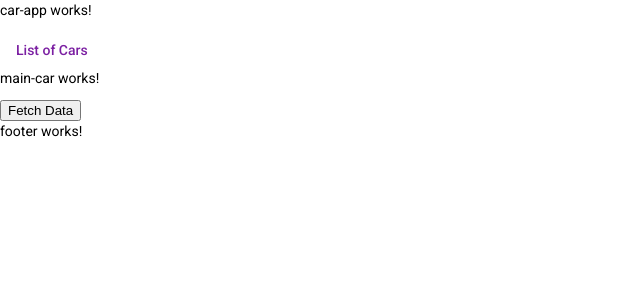
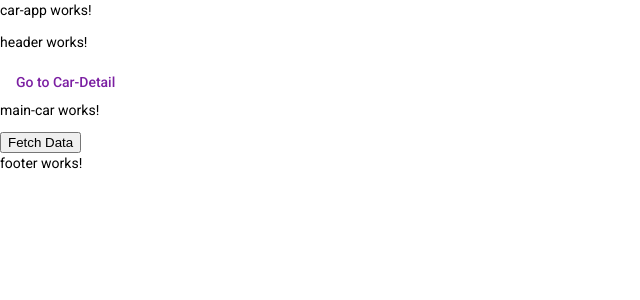
Before and after one commit to patriciapopam/cars-frontend, an Angular app: page / in a window 1280 px wide. Shown: the top 300 px of the page, without its empty margins (0-640 px from the left). Built offline with nearby package versions, Linux system fonts and the light colour scheme.

Commit message:
header link fix

```diff
--- a/src/app/header/header.component.html
+++ b/src/app/header/header.component.html
@@ -1,3 +1,4 @@
+<p> header works! </p>
 <a routerLink="car-detail">
-    <button mat-button color="primary">List of Cars</button>
+    <button mat-button color="primary">Go to Car-Detail</button>
 </a>
```
